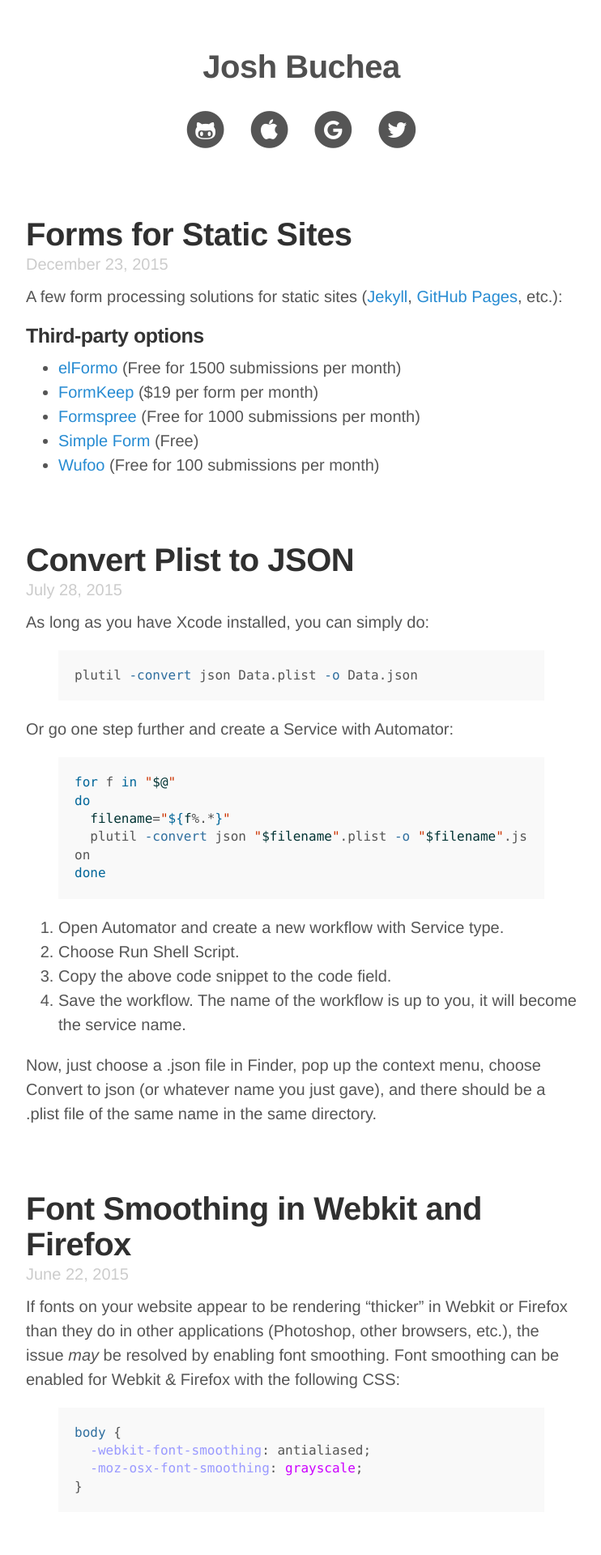
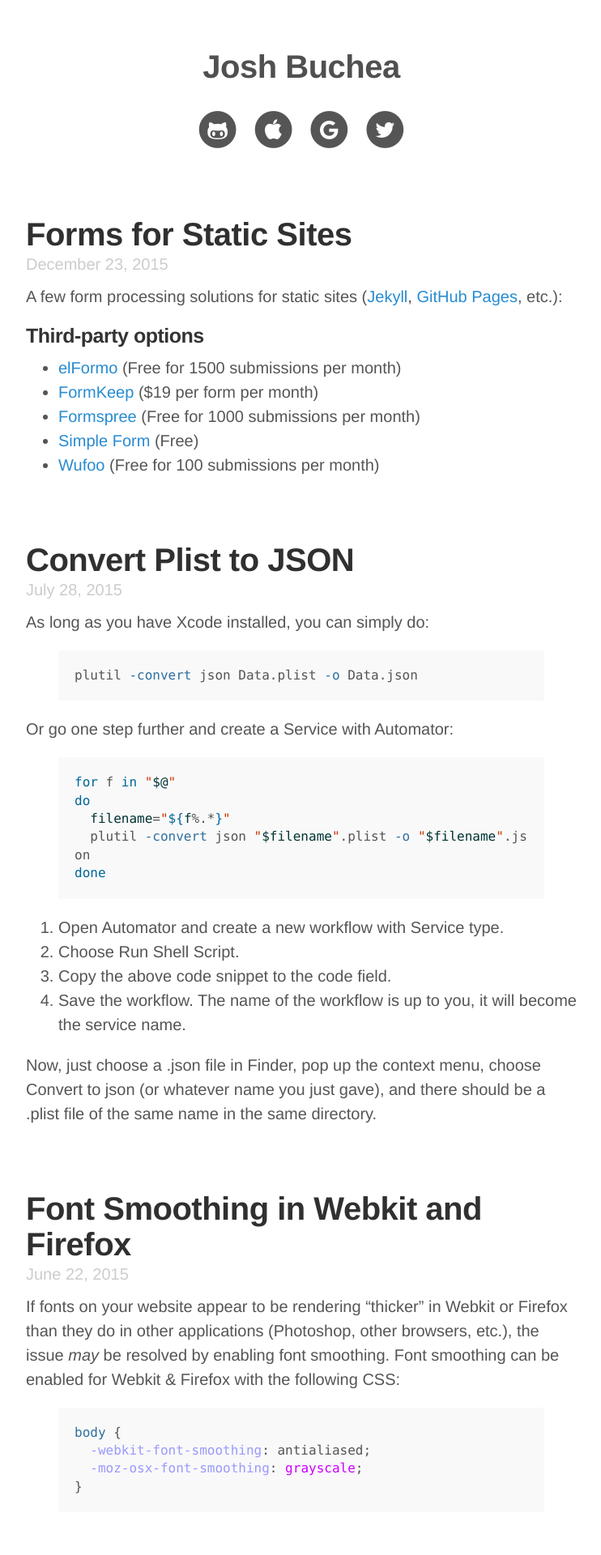
Before and after one commit to joshbuchea/joshbuchea.com, a Jekyll site: the page built from index.html, in a window 1280 px wide. Shown: the top 1920 px of the page at 81% size, without its empty margins (268-1010 px from the left). Built offline with Jekyll 4.4.1, drawn with Linux system fonts in a browser that asks for light colours; nearby versions of some CDN libraries.

Commit message:
Remove left margin from nav items

```diff
--- a/_sass/_main.scss
+++ b/_sass/_main.scss
@@ -53,7 +53,7 @@
 }
 
 .nav li + li {
-  margin-left: .5rem;
+  /*margin-left: .5rem;*/
 }
 
 .masthead .nav {
```
